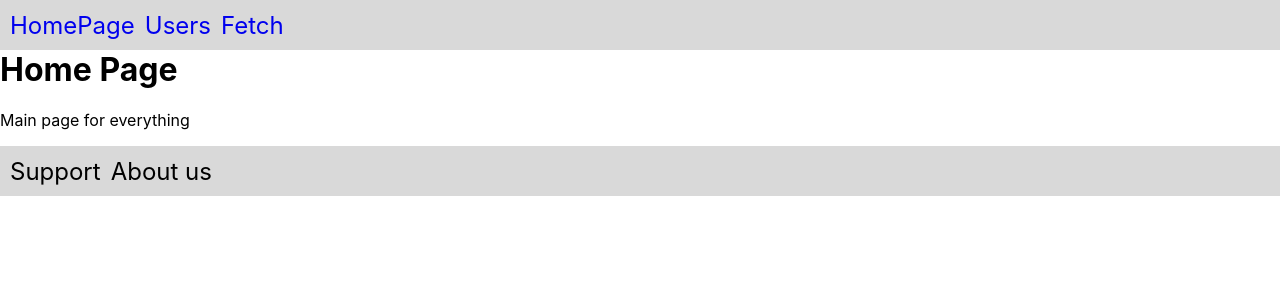
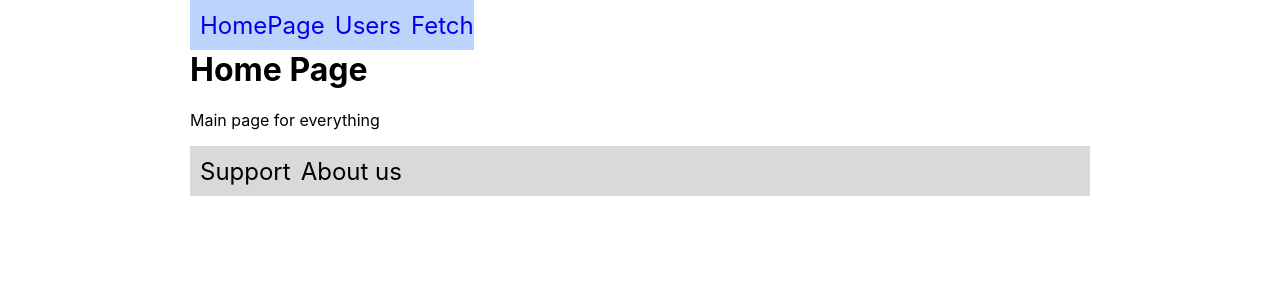
Before and after one commit to michael-ryk/react-all-concept-in-one-project, a React (Create React App) app: page /homepage in a window 1280 px wide. Shown: the top 300 px of the page. Built offline with nearby package versions, Linux system fonts and the light colour scheme.

Commit message:
reduce width of main container

```diff
--- a/src/App.module.css
+++ b/src/App.module.css
@@ -1,5 +1,7 @@
 .main {
   margin-top: 50px;   /*prevent from navbar to cover */
+  max-width: 900px;
+  margin: 50px auto 0;
 }
 
 .App {
--- a/src/layout/MainNavigation.module.css
+++ b/src/layout/MainNavigation.module.css
@@ -1,8 +1,7 @@
 .main-header {
   top: 0;               /*position navbar at top*/
-  width:100%;
   position: fixed;
-  background: rgb(217, 217, 217);
+  background: rgb(188, 211, 252);
   padding: 15px, 100px;
   height: 50px;         /*to strict height */
 
```
